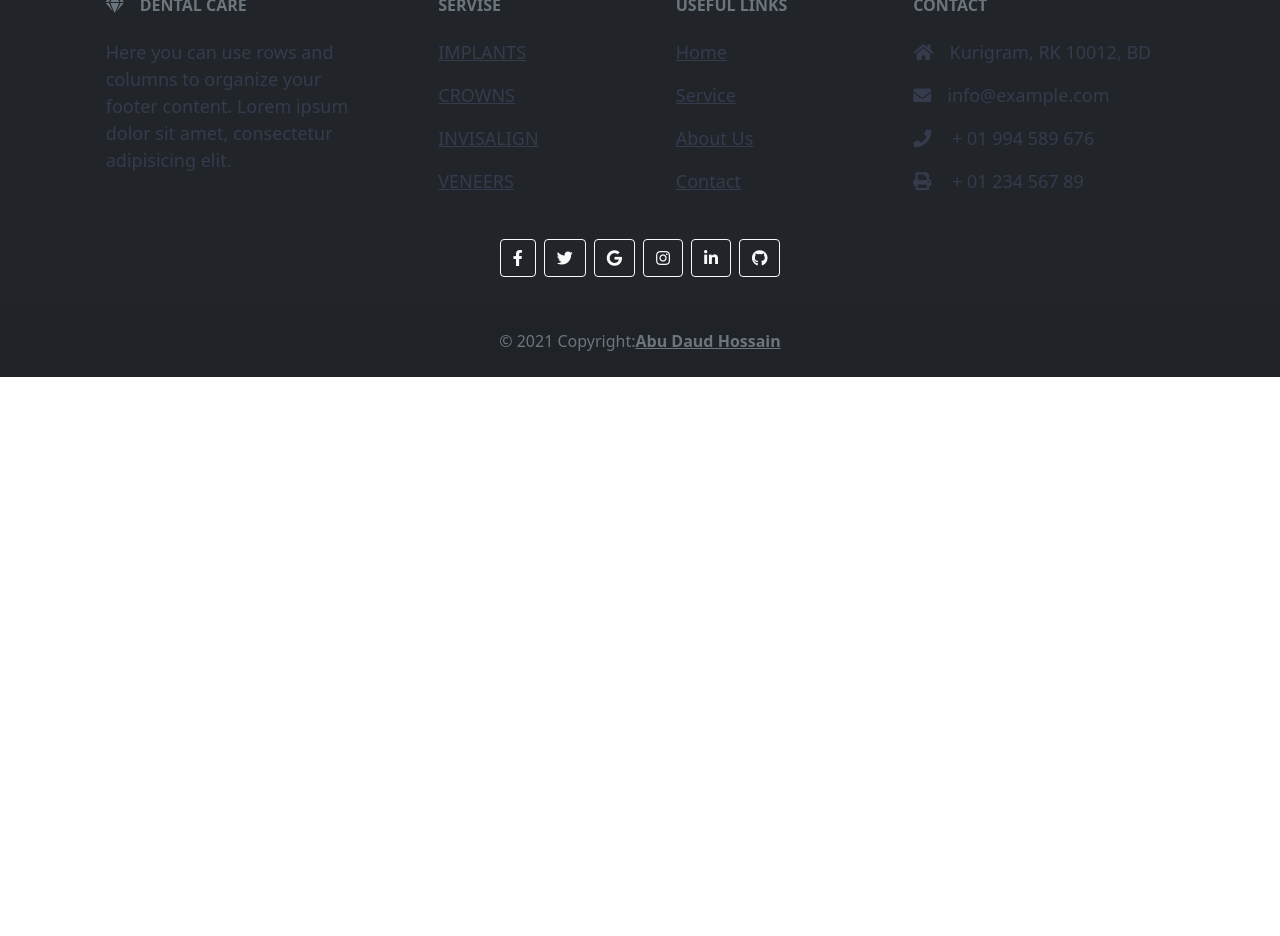
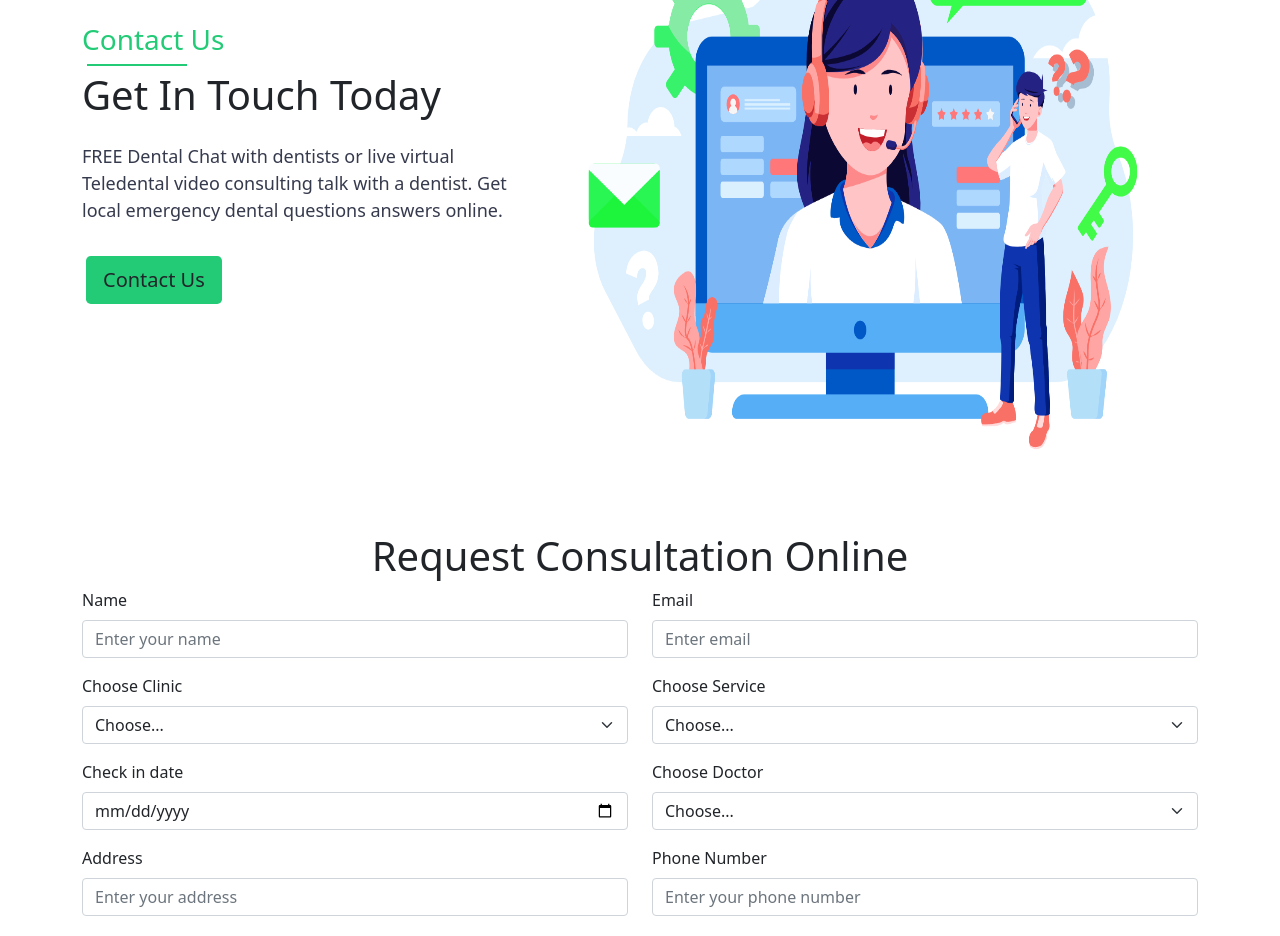
Before and after one commit to abudaudhossain/dental-care, a React (Create React App) app: page /contact in a window 1280 px wide. Shown: the part 280-1216 px from the top of the page. Before the commit the page ends 800 px from the top, so only its background shows below. Built offline with nearby package versions, Linux system fonts and the light colour scheme.

Commit message:
desgin is complete

```diff
--- a/src/App.js
+++ b/src/App.js
@@ -8,7 +8,7 @@ import { BrowserRouter as Router, Switch, Route } from 'react-router-dom';
 import About from './Pages/About/About/About';
 import Contact from './Pages/Contact/Contact/Contact';
 import DeatalsServies from './Pages/DeatalsServies/DeatalsServies';
-import Services from './Pages/Services/Services';
+import AllServices from './Pages/AllServices/AllServices';
 
 function App() {
   return (
@@ -29,7 +29,7 @@ function App() {
             <Contact></Contact>
           </Route>
           <Route path="/services">
-            <Services></Services>
+            <AllServices></AllServices>
           </Route>
           <Route path="/service/:id">
             <DeatalsServies></DeatalsServies>
--- /dev/null
+++ b/src/Pages/AllServices/AllServices.js
@@ -0,0 +1,12 @@
+import React from 'react';
+import Services from "../Home/Services/Services"
+
+const AllServices = () => {
+    return (
+        <div>
+            <Services></Services>
+        </div>
+    );
+};
+
+export default AllServices;
--- /dev/null
+++ b/src/Pages/Contact/Banner/Banner.js
@@ -0,0 +1,30 @@
+import React from 'react';
+import { Col, Container, Image, Row } from 'react-bootstrap';
+import { Link } from 'react-router-dom';
+import banner from "../../../contact.png";
+
+const Banner = () => {
+    return (
+        <div>
+            <Container fluid="lg">
+                <Row className="d-flex align-items-center">
+                    <Col lg="5" md={6} xs={12}>
+                        <h3 className="title">Contact Us</h3>
+                        <span style={{ width: "100px", background: "#23CB77", height: "2px", margin: "5px", display: "block" }}></span>
+                        <h1 >Get In Touch Today</h1>
+
+                        <p className="py-3">FREE Dental Chat with dentists or live virtual Teledental video consulting talk with a dentist. Get local emergency dental questions answers online.</p>
+                        <Link className="m-1" to="services">
+                            <button className="btn btn-lg" style={{ background: "#23CB77" }}>Contact Us</button>
+                        </Link>
+                    </Col>
+                    <Col lg="7" md={6} xs={12} className="d-flex justify-content-center">
+                        <Image style={{ height: "80vh" }} src={banner} fluid />
+                    </Col>
+                </Row>
+            </Container>
+        </div>
+    );
+};
+
+export default Banner;
--- /dev/null
+++ b/src/Pages/Contact/BookingForm/BookingForm.js
@@ -0,0 +1,95 @@
+import React, { useState } from 'react';
+import { Col, Form, Row, Container } from 'react-bootstrap';
+
+const BookingForm = () => {
+    const [book, setBook] = useState(null)
+    const handelBooking = () => {
+        setBook("You bookign is seccess")
+    }
+    return (
+        <div className="my-5">
+            <h1 className="text-center">Request Consultation Online</h1>
+            {
+                book ? <h1>{book}</h1>:
+                    <Container>
+                        <Form>
+                            <Row className="mb-3">
+                                <Form.Group as={Col} controlId="formGridPassword">
+                                    <Form.Label>Name</Form.Label>
+                                    <Form.Control type="text" placeholder="Enter your name" />
+                                </Form.Group>
+                                <Form.Group as={Col} controlId="formGridEmail">
+                                    <Form.Label>Email</Form.Label>
+                                    <Form.Control type="email" placeholder="Enter email" />
+                                </Form.Group>
+                            </Row>
+                            <Row className="mb-3">
+                                <Form.Group as={Col} controlId="formGridState">
+                                    <Form.Label>Choose Clinic</Form.Label>
+                                    <Form.Select defaultValue="Choose...">
+                                        <option>Choose...</option>
+                                        <option>Odontika Dental Clinic</option>
+                                        <option>Sylhet Dental Care & Implant Center</option>
+                                        <option>Dr Rizwan's ICONIC DENTAL Laser and Implant Center</option>
+                                        <option>Khan dental clinic</option>
+                                    </Form.Select>
+                                </Form.Group>
+                                <Form.Group as={Col} controlId="formGridState">
+                                    <Form.Label>Choose Service</Form.Label>
+                                    <Form.Select defaultValue="Choose...">
+                                        <option>Choose...</option>
+                                        <option>DENTAL SERVICES</option>
+                                        <option>IMPLANTS</option>
+                                        <option>DENTISTRY</option>
+                                        <option>DENTAL BRIDGES</option>
+                                        <option>CROWNS</option>
+                                        <option>INVISALIGN</option>
+                                        <option>Odontika Dental Clinic</option>
+                                    </Form.Select>
+                                </Form.Group>
+
+                            </Row>
+                            <Row className="mb-3">
+                                <Form.Group as={Col} controlId="formGridPassword">
+                                    <Form.Label>Check in date</Form.Label>
+                                    <Form.Control type="date" placeholder="Enter your name" />
+                                </Form.Group>
+                                <Form.Group as={Col} controlId="formGridState">
+                                    <Form.Label>Choose Doctor</Form.Label>
+                                    <Form.Select defaultValue="Choose...">
+                                        <option>Choose...</option>
+                                        <option>Arianna McDonald</option>
+                                        <option>Hellen Hill</option>
+                                        <option>Emma Beckett</option>
+                                        <option>Audrey Button</option>
+                                    </Form.Select>
+                                </Form.Group>
+                            </Row>
+                            <Row className="mb-3">
+                                <Form.Group as={Col} controlId="formGridPassword">
+                                    <Form.Label>Address</Form.Label>
+                                    <Form.Control type="text" placeholder="Enter your address" />
+                                </Form.Group>
+                                <Form.Group as={Col} controlId="formGridPassword">
+                                    <Form.Label>Phone Number</Form.Label>
+                                    <Form.Control type="number" placeholder="Enter your phone number" />
+                                </Form.Group>
+
+                            </Row>
+                            <Form.Group className="mb-3" controlId="exampleForm.ControlTextarea1">
+                                <Form.Label>Example textarea</Form.Label>
+                                <Form.Control as="textarea" rows={3} />
+                            </Form.Group>
+                            <Form.Group className="mb-3" id="formGridCheckbox">
+                                <Form.Check type="checkbox" label="Check me out" />
+                            </Form.Group>
+
+                            <button onClick={handelBooking} className="btn btn-lg" style={{ background: "#23CB77" }}>BOOK A VISIT</button>
+                        </Form>
+                    </Container>
+            }
+        </div>
+    );
+};
+
+export default BookingForm;
--- a/src/Pages/Contact/Contact/Contact.js
+++ b/src/Pages/Contact/Contact/Contact.js
@@ -1,9 +1,12 @@
 import React from 'react';
+import Banner from '../Banner/Banner';
+import BookingForm from '../BookingForm/BookingForm';
 
 const Contact = () => {
     return (
         <div>
-            <h1>This is contact us</h1>
+            <Banner></Banner>
+            <BookingForm></BookingForm>
         </div>
     );
 };
--- a/src/Pages/Services/Services.js
+++ /dev/null
@@ -1,11 +0,0 @@
-import React from 'react';
-
-const Services = () => {
-    return (
-        <div>
-            <h1>Select Your Service</h1>
-        </div>
-    );
-};
-
-export default Services;
```
Also changed, not shown: src/contact.png (added).
